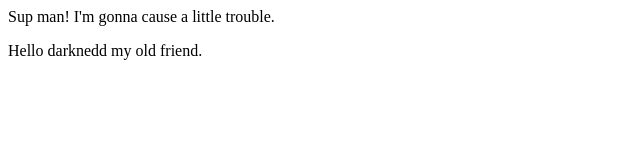
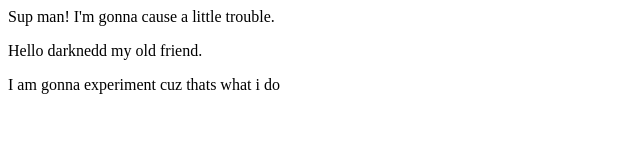
Before and after one commit to AlphaYou/testing, a plain HTML site: page index.html in a window 1280 px wide. Shown: the whole page, without its empty margins (0-640 px from the left). Drawn offline with Linux system fonts and the light colour scheme.

Commit message:
New stuff

```diff
--- a/index.html
+++ b/index.html
@@ -8,5 +8,6 @@
 <body>
 Sup man! I'm gonna cause a little trouble.
 <p>Hello darknedd my old friend.</p>
+<p>I am gonna experiment cuz thats what i do</p>
 </body>
 </html>
```
